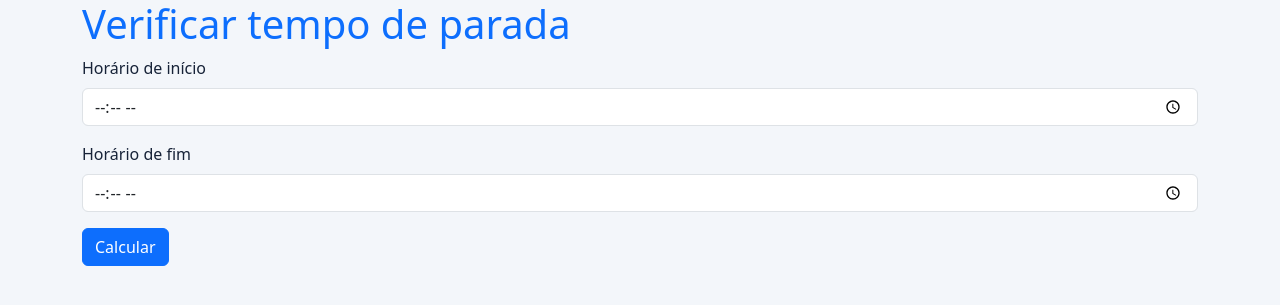
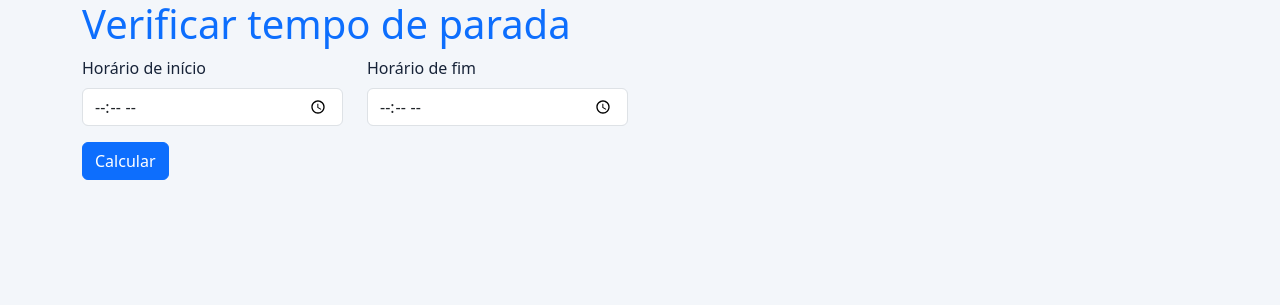
Before and after one commit to valdomiro22/producao_chopp_django, a Django app: page /home/verificar-tempo-parada/ in a window 1280 px wide. Shown: the top 305 px of the page. Run offline with Django 5.2, Linux system fonts and the light colour scheme; some libraries are stand-ins or nearby versions.

Commit message:
ajuste em calcular hora

```diff
--- a/home/templates/verificar-tempo-parada.html
+++ b/home/templates/verificar-tempo-parada.html
@@ -17,13 +17,16 @@
     </div>
 
     <form method="get">
-        <div class="mb-3">
-            <label for="horario_inicio" class="form-label">Horário de início</label>
-            <input type="time" name="horario_inicio" id="horario_inicio" class="form-control">
-        </div>
-        <div class="mb-3">
-            <label for="horario_fim" class="form-label">Horário de fim</label>
-            <input type="time" name="horario_fim" id="horario_fim" class="form-control">
+        <div class="row">
+            <div class="col-12 col-md-3 mb-3">
+                <label for="horario_inicio" class="form-label">Horário de início</label>
+                <input type="time" name="horario_inicio" id="horario_inicio" class="form-control">
+            </div>
+
+            <div class="col-12 col-md-3 mb-3">
+                <label for="horario_fim" class="form-label">Horário de fim</label>
+                <input type="time" name="horario_fim" id="horario_fim" class="form-control">
+            </div>
         </div>
 
         <button type="submit" class="btn btn-primary">Calcular</button>
```
